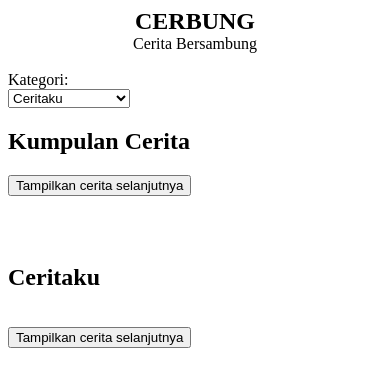
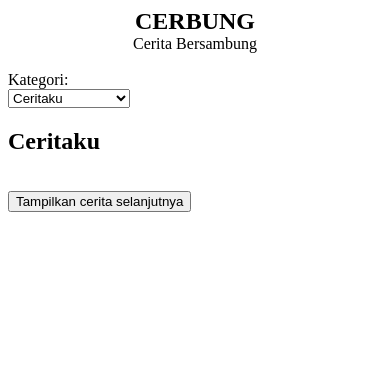
Before and after one commit to hidari-nut/FSP_Project, a PHP site: page /home.php in a window 390 px wide. Shown: the top 387 px of the page. Run offline with PHP 8.4, Linux system fonts and the light colour scheme; the visitor is signed in with stand-in values (Sample User, id 1); data that the repository does not hold is empty.

Commit message:
Add files via upload
Fix Jquery overriding css

```diff
--- a/connect.php
+++ b/connect.php
@@ -4,7 +4,7 @@
         protected $con;
         public function __construct()
         {
-            $this->con = new mysqli("localhost", "root", "", "fspuas");
+            $this->con = new mysqli("localhost", "root", "mysql", "fspuas");
             if ($this->con->connect_errno) {
                 die("Failed to connect to MySQL: " . $this->con->connect_errno);
             }
--- a/css/style.css
+++ b/css/style.css
@@ -52,6 +52,10 @@ p {
     display: default;
 }
 
+.hide{
+    display: block;
+}
+
 @media all and (max-width:1023px) {
     .title {
         text-align: center;
@@ -90,4 +94,8 @@ p {
         grid-template-columns: 45% 45%;
         grid-gap: 1em;
     }
+
+    .hide{
+        display: none;
+    }
 }
--- a/home.php
+++ b/home.php
@@ -33,14 +33,14 @@
     </div>
 
     <div class="container">
-        <div class="ceritaku">
+        <div id="ceritaku">
             <h2>Ceritaku</h2>
             <div class="cer-container">
 
             </div>
             <button id="tampilUser">Tampilkan cerita selanjutnya</button>
         </div>
-        <div class="kumpulan">
+        <div id="kumpulan" class="hide">
             <h2>Kumpulan Cerita</h2>
             <div class="kum-container">
 
--- a/index.php
+++ b/index.php
@@ -11,7 +11,7 @@
 <body>
     <form action="" method="post">
         Username: <input type="text" name="user"><br>
-        Password: <input type="text" name="pass"><br>
+        Password: <input type="password" name="pass"><br>
         <input type="submit" name="login" value="login">
     </form>
 </body>
--- a/js/script.js
+++ b/js/script.js
@@ -11,12 +11,12 @@ $( document ).ready(function() {
 
 $("#kategori").change(function () {
     if($(this).val() == "ceritaku"){
-        $(".ceritaku").fadeIn();
-        $(".kumpulan").fadeOut();
+        $("#ceritaku").attr("class", "ceritaku")
+        $("#kumpulan").attr("class", "hide")
     }
     if($(this).val() == "kumpulan"){
-        $(".kumpulan").fadeIn();
-        $(".ceritaku").fadeOut();
+        $("#kumpulan").attr("class", "kumpulan")
+        $("#ceritaku").attr("class", "hide")
     }
 });
 
```
